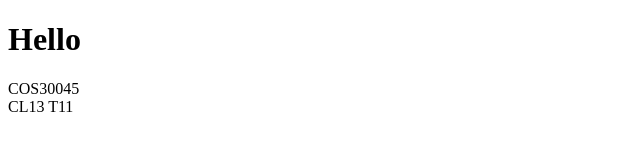
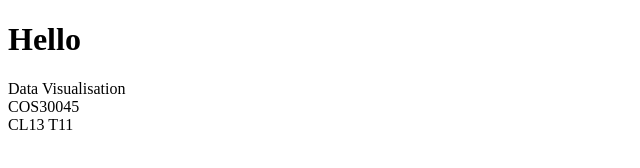
Before and after one commit to SnugCode/DataVis, a plain HTML site: page index.html in a window 1280 px wide. Shown: the whole page, without its empty margins (0-640 px from the left). Drawn offline with Linux system fonts and the light colour scheme.

Commit message:
created format

```diff
--- a/index.html
+++ b/index.html
@@ -10,6 +10,10 @@
 
     <footer>
 
+        Data Visualisation
+
+        <br>
+
         COS30045
 
         <br>
@@ -17,6 +21,7 @@
         CL13 T11
 
     </footer>
+
 </body>
 
 </html>
```
